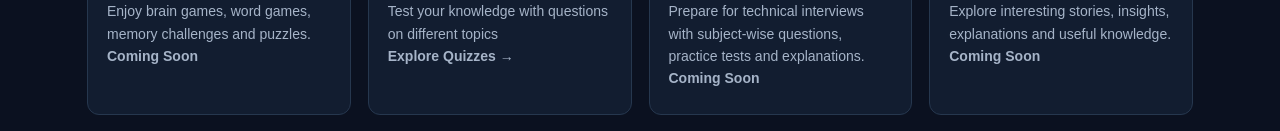
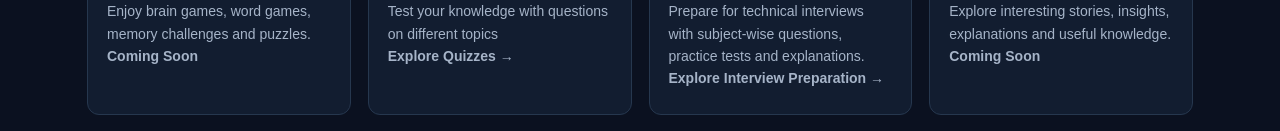
Before and after one commit to BIMinMinutes/biminminute-website, a plain HTML site: page index.html in a window 1280 px wide. Shown: the part 1007-1138 px from the top of the page. Drawn offline with Linux system fonts and the light colour scheme.

Commit message:
Update Interview Preparation card label

```diff
--- a/index.html
+++ b/index.html
@@ -346,7 +346,7 @@ footer strong {color:var(--teal)}
                     <div class="card-icon">🎯</div>
                     <h3>Interview Preparation</h3>
                     <p>Prepare for technical interviews with subject-wise questions, practice tests and explanations.</p>
-                    <p><strong>Coming Soon</strong></p>
+                    <p><strong>Explore Interview Preparation →</strong></p>
                 </a>
 
     <div class="card">
```
